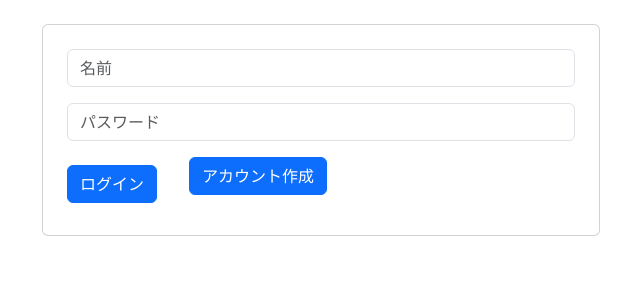
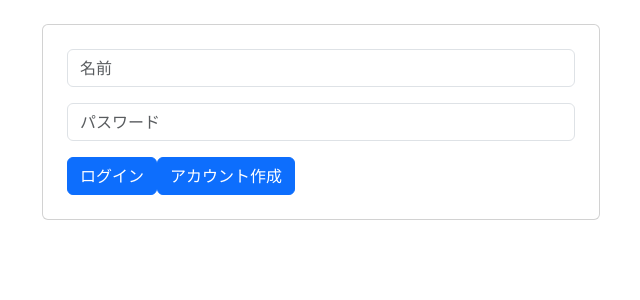
Before and after one commit to konkaisei/e_team, a Spring Boot app: page /login in a window 1280 px wide. Shown: the top 300 px of the page, without its empty margins (319-959 px from the left). Run offline with Spring Boot 4, Linux system fonts and the light colour scheme; some of the project's set-up classes (security, data sources, template engines, error pages and the like) are left out, and stand-ins take their place; some libraries are stand-ins or nearby versions.

Commit message:
ボタン調整

```diff
--- a/music-management/src/main/resources/templates/layout.html
+++ b/music-management/src/main/resources/templates/layout.html
@@ -12,7 +12,6 @@
             <button sec:authorize="isAuthenticated()"><a th:href="@{/albums}">ホーム</a></button>
             <button sec:authorize="isAuthenticated()"><a th:href="@{/albums/new}">収入</a></button>
             <button sec:authorize="isAuthenticated()"><a th:href="@{/albums/new}">支出</a></button>
-            <a sec:authorize="isAnonymous()" th:href="@{/register}" class="btn btn-primary">アカウント作成</a>
             <div sec:authorize="isAuthenticated()">
                 <form th:action="@{/logout}" method="post">
                     <button type="submit">ログアウト</button>
--- a/music-management/src/main/resources/templates/login.html
+++ b/music-management/src/main/resources/templates/login.html
@@ -20,7 +20,7 @@
         </div>
         <div style="display: flex; align-items: center;">
             <button type="submit" class="btn btn-primary">ログイン</button>
-            <div th:replace="~{layout :: header}"></div>
+            <a sec:authorize="isAnonymous()" th:href="@{/register}" class="btn btn-primary">アカウント作成</a>
         </div>
     </form>
     </div>
```
